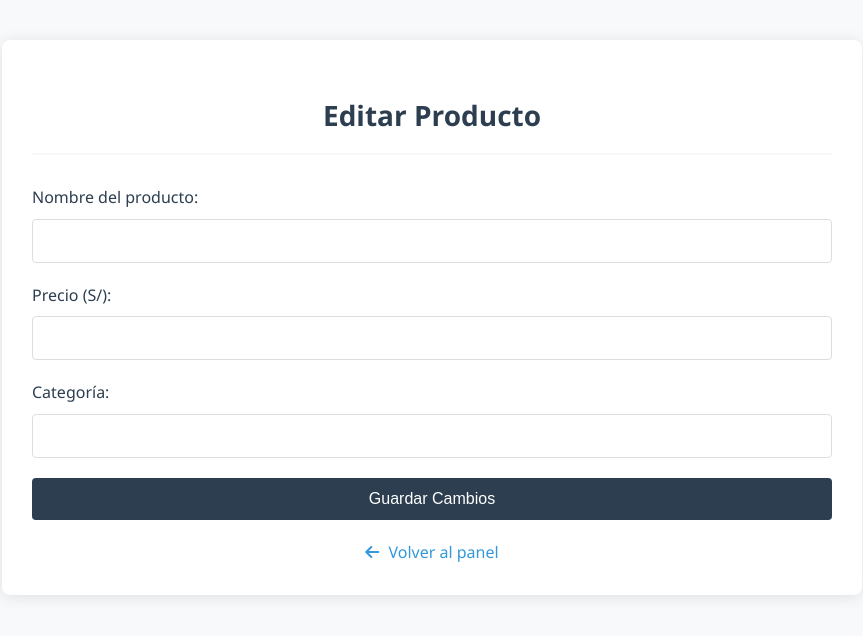
After one commit to Alejosor/recomendador_ropa, a Flask app: template app/templates/admin/editar_producto.html in a window 1280 px wide. The commit adds this page. Shown: the top 636 px of the page, without its empty margins (208-1071 px from the left). Run offline with Flask 3, Linux system fonts and the light colour scheme; the template is opened without the code that fills it, so the values that code supplies are empty.

Commit message:
agregando botones de accion a productos

```diff
--- /dev/null
+++ b/app/templates/admin/editar_producto.html
@@ -0,0 +1,131 @@
+<!DOCTYPE html>
+<html lang="es">
+<head>
+    <meta charset="UTF-8">
+    <title>Editar Producto</title>
+    <meta name="viewport" content="width=device-width, initial-scale=1.0">
+    <link rel="stylesheet" href="https://cdnjs.cloudflare.com/ajax/libs/font-awesome/6.4.0/css/all.min.css">
+    <style>
+        body {
+            font-family: 'Segoe UI', Tahoma, Geneva, Verdana, sans-serif;
+            background-color: #f8f9fa;
+            margin: 0;
+            padding: 0;
+            color: #2c3e50;
+            line-height: 1.6;
+        }
+
+        .container {
+            max-width: 800px;
+            margin: 40px auto;
+            padding: 30px;
+            background-color: white;
+            border-radius: 8px;
+            box-shadow: 0 2px 15px rgba(0, 0, 0, 0.1);
+        }
+
+        h2 {
+            color: #2c3e50;
+            text-align: center;
+            margin-bottom: 30px;
+            font-size: 28px;
+            border-bottom: 2px solid #f8f9fa;
+            padding-bottom: 15px;
+        }
+
+        .form-group {
+            margin-bottom: 20px;
+        }
+
+        label {
+            display: block;
+            margin-bottom: 8px;
+            font-weight: 500;
+            color: #2c3e50;
+        }
+
+        input, select {
+            width: 100%;
+            padding: 12px;
+            border: 1px solid #ddd;
+            border-radius: 4px;
+            box-sizing: border-box;
+            font-size: 16px;
+        }
+
+        input:focus, select:focus {
+            outline: none;
+            border-color: #3498db;
+            box-shadow: 0 0 5px rgba(52, 152, 219, 0.5);
+        }
+
+        button {
+            background-color: #2c3e50;
+            color: white;
+            border: none;
+            border-radius: 4px;
+            padding: 12px 20px;
+            font-size: 16px;
+            cursor: pointer;
+            transition: background-color 0.3s;
+            display: block;
+            width: 100%;
+            margin-top: 20px;
+        }
+
+        button:hover {
+            background-color: #1a252f;
+        }
+
+        .back-link {
+            display: block;
+            text-align: center;
+            margin-top: 20px;
+            color: #3498db;
+            text-decoration: none;
+            transition: color 0.3s;
+        }
+
+        .back-link:hover {
+            color: #2980b9;
+        }
+
+        .back-link i {
+            margin-right: 5px;
+        }
+
+        @media (max-width: 768px) {
+            .container {
+                margin: 20px;
+                padding: 20px;
+            }
+        }
+    </style>
+</head>
+<body>
+<div class="container">
+    <h2>Editar Producto</h2>
+    <form method="POST" autocomplete="off">
+        <div class="form-group">
+            <label for="nombre">Nombre del producto:</label>
+            <input type="text" name="nombre" id="nombre" value="{{ producto.nombre }}" required>
+        </div>
+
+        <div class="form-group">
+            <label for="precio">Precio (S/):</label>
+            <input type="number" step="0.01" name="precio" id="precio" value="{{ producto.precio }}" required>
+        </div>
+
+        <div class="form-group">
+            <label for="categoria">Categoría:</label>
+            <input type="text" name="categoria" id="categoria" value="{{ producto.categoria }}" required>
+        </div>
+
+        <button type="submit">Guardar Cambios</button>
+    </form>
+    <a href="{{ url_for('admin.lista_productos') }}" class="back-link">
+        <i class="fas fa-arrow-left"></i> Volver al panel
+    </a>
+</div>
+</body>
+</html>
```
Also changed, not shown: app/routes/admin_routes.py (+18 -0 lines), app/templates/admin/lista_productos.html (+13 -0 lines).
